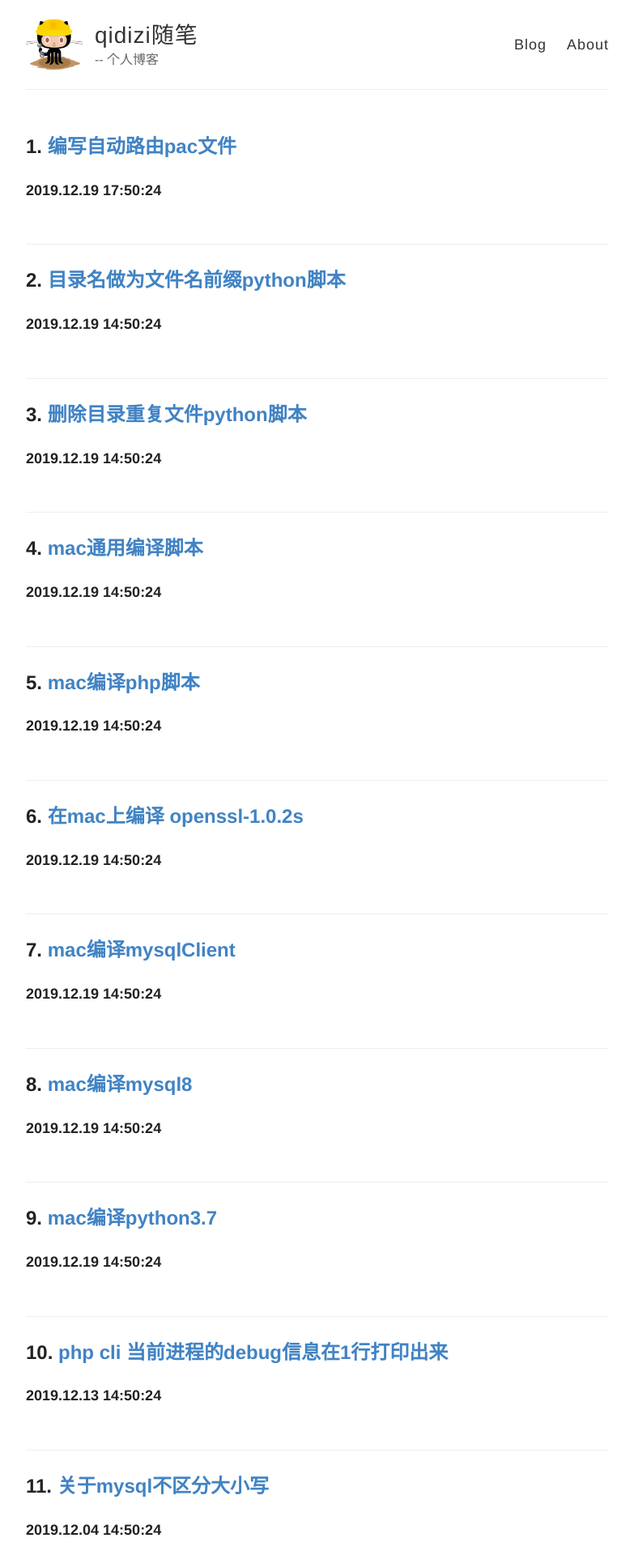
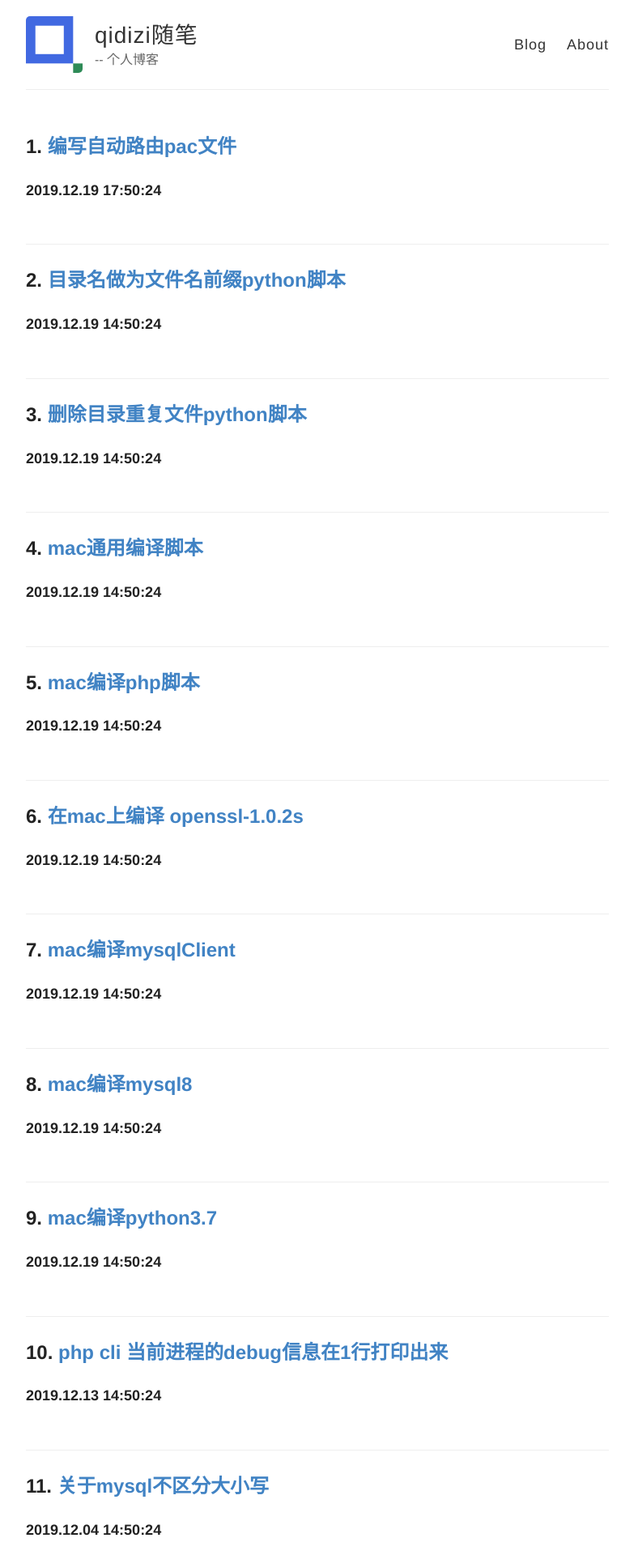
Before and after one commit to qidizi/qidizi.github.io, a Jekyll site: the page built from index.html, in a window 1280 px wide. Shown: the top 1920 px of the page at 81% size, without its empty margins (248-1031 px from the left). Built offline with Jekyll 4.4.1, drawn with Linux system fonts in a browser that asks for light colours.

Commit message:
Update _config.yml

```diff
--- a/_config.yml
+++ b/_config.yml
@@ -12,7 +12,7 @@ timezone: Asia/Shanghai  # 指定时区
 description: 个人博客
 
 # URL of your avatar or profile pic (you could use your GitHub profile pic)
-avatar: /assets/images/404.jpg
+avatar: /assets/images/logo.png
 
 #
 # Flags below are optional
```
